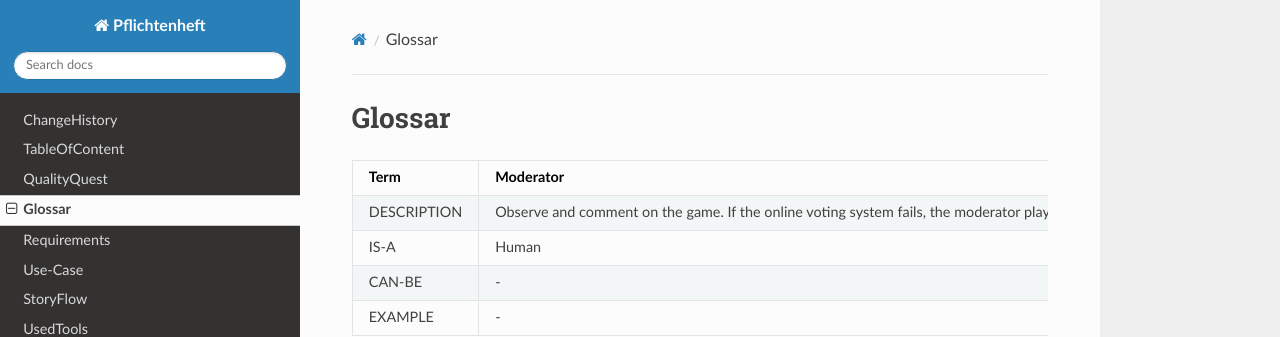
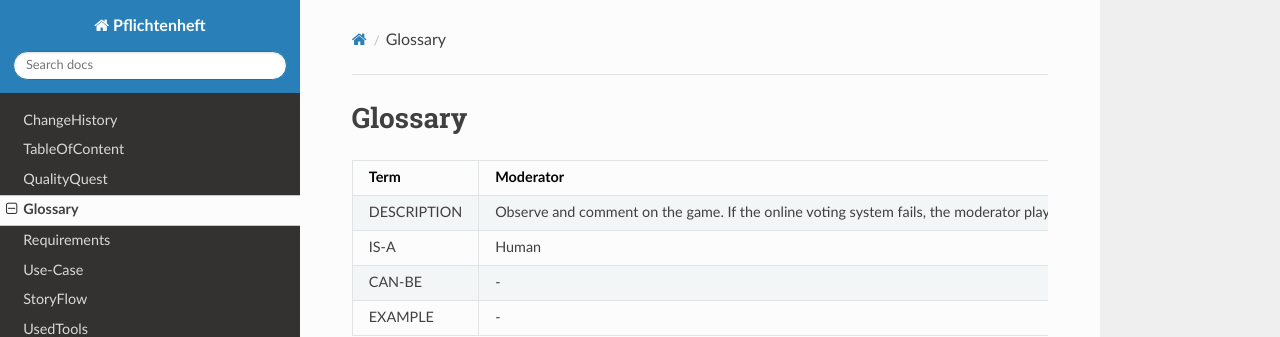
Before and after one commit to Brotenko/QualityQuest, an MkDocs documentation site: the page built from Docs/Pflichtenheft/docs/glossar.md, in a window 1280 px wide and 900 px high. Shown: the top 337 px of the window. Built offline with MkDocs 1.6.1, drawn with Linux system fonts in a browser that asks for light colours; nearby versions of some CDN libraries.

Commit message:
Fixed typo: Glossar -> Glossary.

```diff
--- a/Docs/Pflichtenheft/docs/glossar.md
+++ b/Docs/Pflichtenheft/docs/glossar.md
@@ -1,4 +1,4 @@
-# Glossar
+# Glossary
 
 | Term       | Moderator                                                                    |
 |------------|:-----------------------------------------------------------------------------|
--- a/Docs/Pflichtenheft/mkdocs.yml
+++ b/Docs/Pflichtenheft/mkdocs.yml
@@ -3,7 +3,7 @@ nav:
  - ChangeHistory: changehistory.md
  - TableOfContent: index.md
  - QualityQuest: qualityquest.md
- - Glossar: glossar.md
+ - Glossary: glossar.md
  - Requirements: requirements.md
  - Use-Case: use-case-diagramme.md
  - StoryFlow: storyflow.md
```
